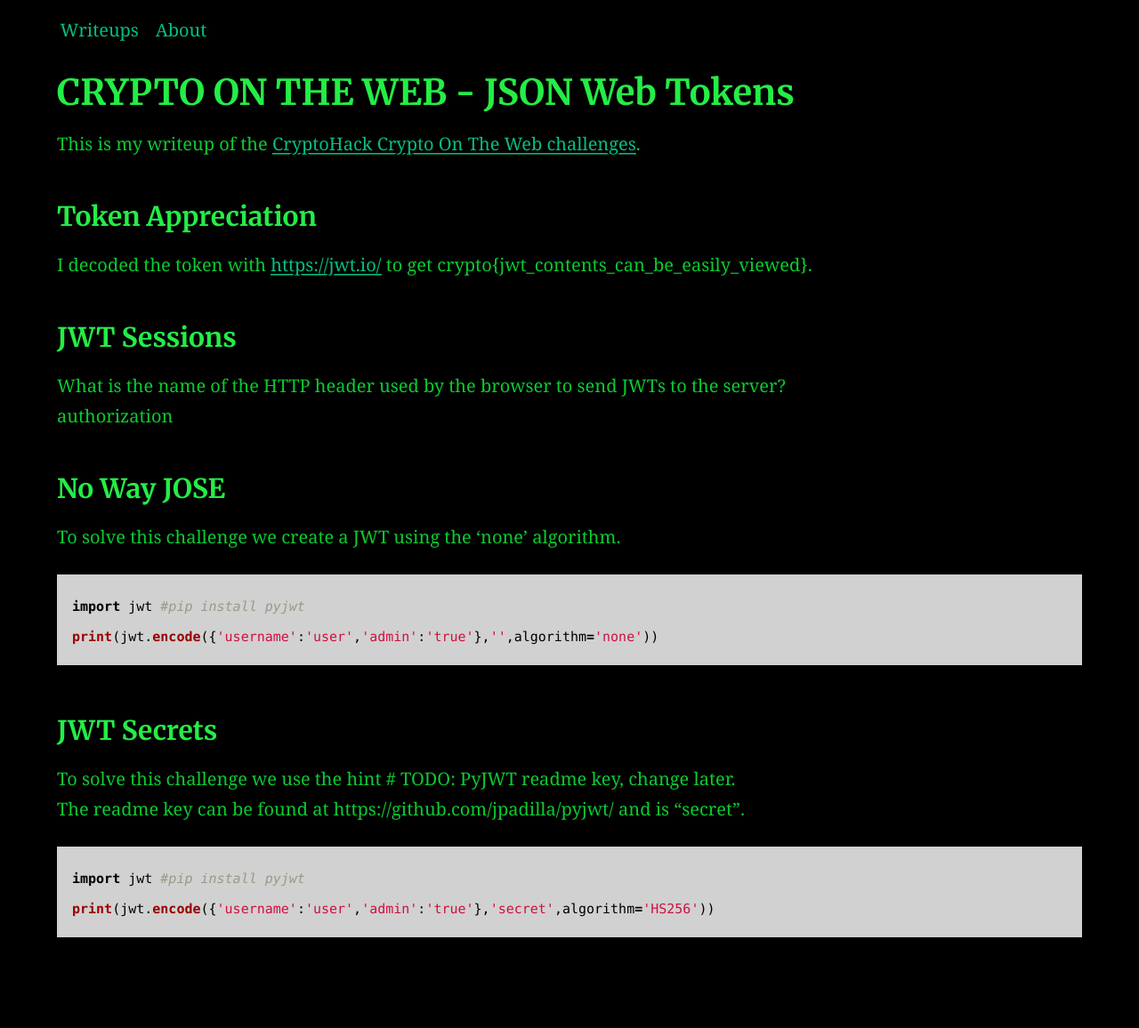
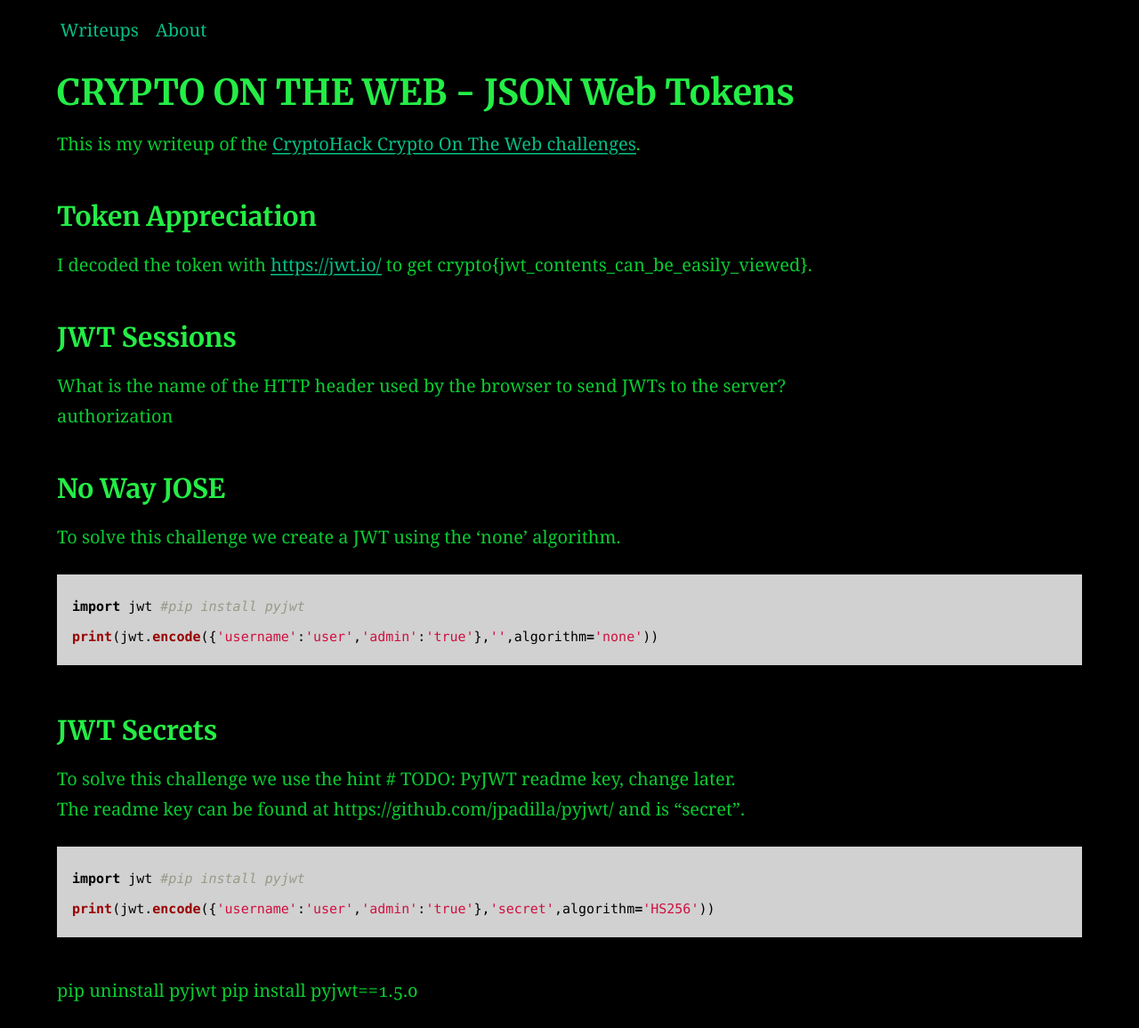
Before and after one commit to AC01010/Connor-McCartney.github.io, a Jekyll site: the page built from _posts/2001-01-10-CryptohackWEB.md, in a window 1280 px wide. Shown: the whole page at 89% size. Built offline with Jekyll 4.4.1, drawn with Linux system fonts in a browser that asks for light colours; before the commit the page ends 1088 px from its top, so only the background shows below that.

Commit message:
Update 2001-01-10-CryptohackWEB.md

````diff
--- a/_posts/2001-01-10-CryptohackWEB.md
+++ b/_posts/2001-01-10-CryptohackWEB.md
@@ -36,3 +36,9 @@ The readme key can be found at https://github.com/jpadilla/pyjwt/ and is "secret
 import jwt #pip install pyjwt
 print(jwt.encode({'username':'user','admin':'true'},'secret',algorithm='HS256'))
 ```
+
+
+
+
+pip uninstall pyjwt
+pip install pyjwt==1.5.0
````
